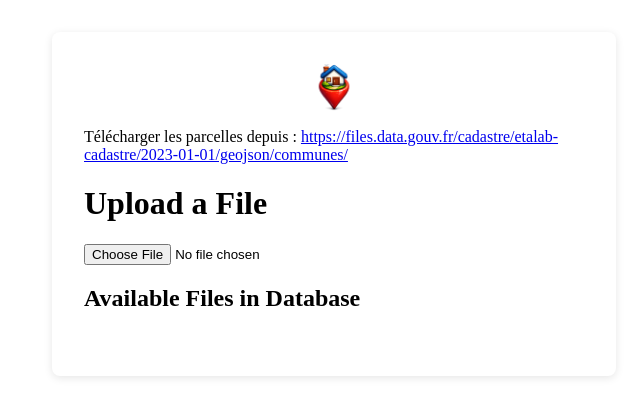
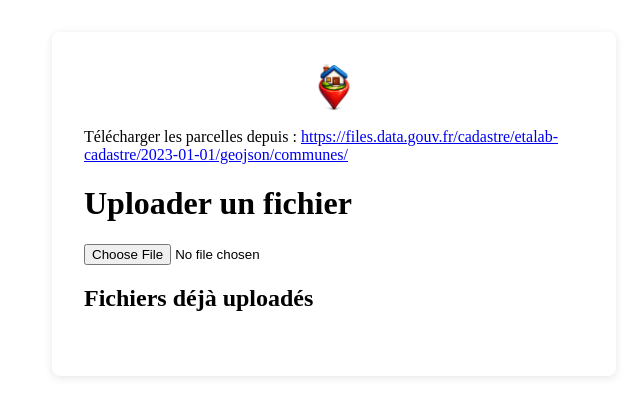
Before and after one commit to Enzuo/terrain-finder, a SvelteKit app: page / in a window 1280 px wide. Shown: the top 416 px of the page, without its empty margins (306-946 px from the left). Built offline with nearby package versions, Linux system fonts and the light colour scheme.

Commit message:
Translate to fr

```diff
--- a/src/routes/+page.svelte
+++ b/src/routes/+page.svelte
@@ -52,16 +52,16 @@
 <main style="max-width: 500px; margin: 2rem auto; padding: 2rem; border-radius: 8px; box-shadow: 0 2px 8px rgba(0,0,0,0.1); background: #fff;">
   <img src="favicon.png" alt="App Icon" style="width:48px;height:48px;margin-bottom:1rem;display:block;margin-left:auto;margin-right:auto;" />
   Télécharger les parcelles depuis : <a href="https://files.data.gouv.fr/cadastre/etalab-cadastre/2023-01-01/geojson/communes/" target="_blank">https://files.data.gouv.fr/cadastre/etalab-cadastre/2023-01-01/geojson/communes/</a>
-  <h1>Upload a File</h1>
+  <h1>Uploader un fichier</h1>
   <input type="file" accept="application/json,application/gzip,.json,.gz" on:change={handleFileChange} />
   {#if fileName}
-    <p><strong>Selected file:</strong> {fileName}</p>
+    <p><strong>Fichier sélectionné :</strong> {fileName}</p>
     {#if error}
       <p style="color: red;"><strong>Error:</strong> {error}</p>
     {/if}
   {/if}
 
-  <h2>Available Files in Database</h2>
+  <h2>Fichiers déjà uploadés</h2>
   <ul style="margin-bottom: 2em;">
       {#each dbKeys as key}
         <li>
```
